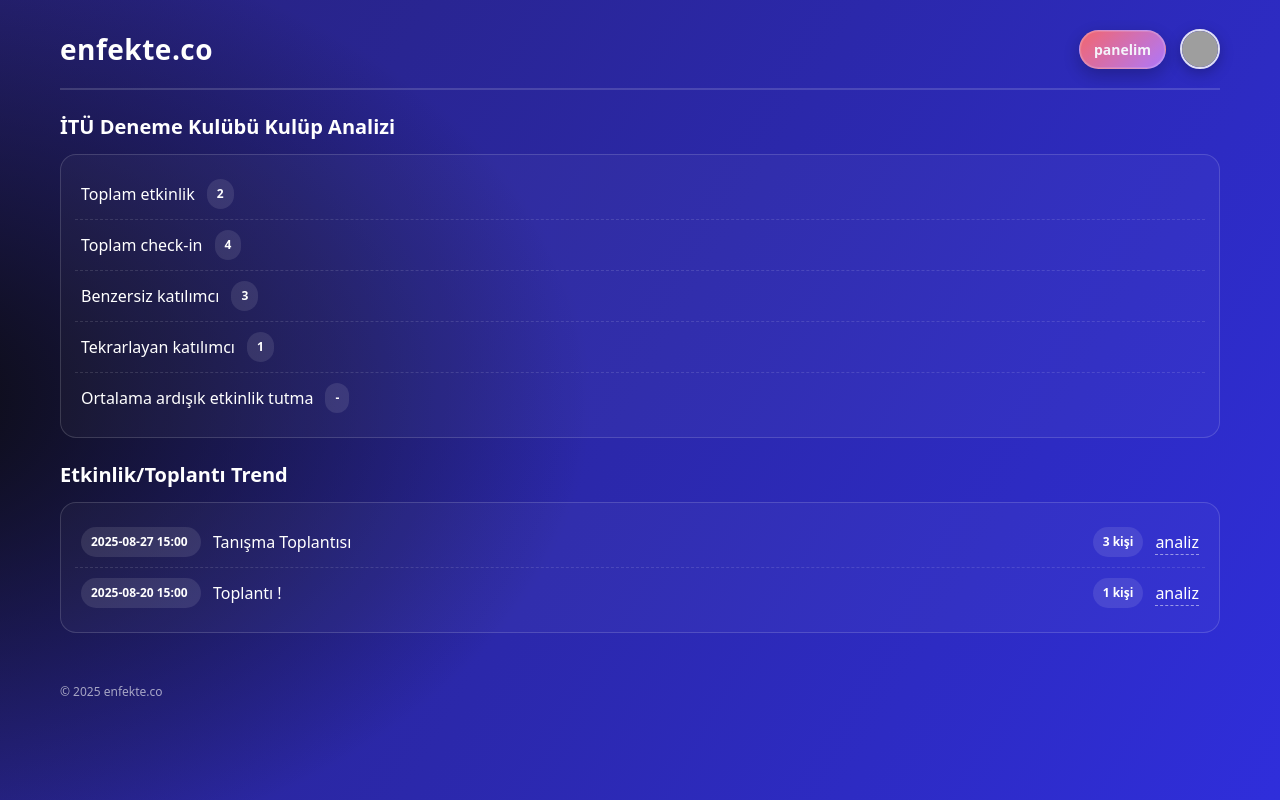
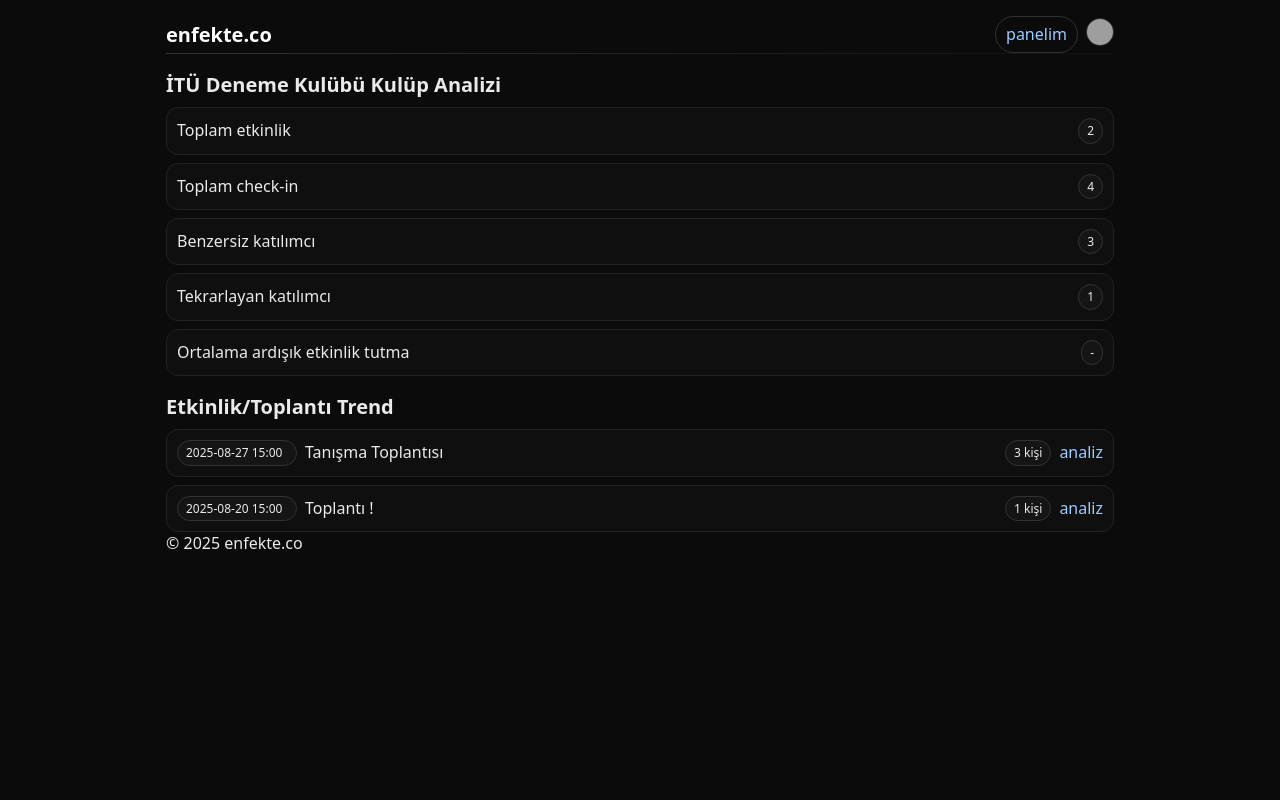
Before and after one commit to fizikistkomran/vers1, a Flask app: page /clubs/1/analysis in a window 1280 px wide. Run offline with Flask 3, Linux system fonts and the light colour scheme; a user stored in the database is signed in; some libraries are stand-ins or nearby versions; grey boxes are pictures that could not be loaded.

Commit message:
Add files via upload

```diff
--- a/templates/base.html
+++ b/templates/base.html
@@ -1,87 +1,40 @@
 <!doctype html>
 <html lang="tr">
 <head>
-  <meta charset="utf-8">
+  <meta charset="utf-8" />
+  <meta name="viewport" content="width=device-width,initial-scale=1" />
   <title>{% block title %}enfekte.co{% endblock %}</title>
-  <meta name="viewport" content="width=device-width, initial-scale=1">
-  <meta name="color-scheme" content="dark light">
   <style>
-    :root{
-      --bg1:#0a0a0a; --bg2:#27227a; --bg3:#2f2edb;
-      --card1:#ff7ab6; --card2:#ffd86b;
-      --text:#ffffff; --muted:#c8c8d0;
-      --chip1:#ff6a6a; --chip2:#b57cff;
-      --glass: rgba(255,255,255,.08); --glass-stroke: rgba(255,255,255,.15);
-    }
+    :root{color-scheme:dark light}
     *{box-sizing:border-box}
-    html,body{height:100%}
-    body{
-      margin:0;
-      font:16px/1.5 system-ui,-apple-system,Segoe UI,Roboto,Ubuntu,"Helvetica Neue",Arial;
-      color:var(--text);
-      background:
-        radial-gradient(1200px 100% at -10% 50%, var(--bg1), transparent 60%),
-        linear-gradient(120deg, var(--bg2), var(--bg3));
-      min-height:100%;
-    }
-    a{color:inherit;text-decoration:none}
-    .container{max-width:1200px;margin:0 auto;padding:28px 20px 80px}
-    header{display:flex;align-items:center;justify-content:space-between;margin-bottom:18px}
-    .brand{font-weight:800;font-size:28px;letter-spacing:.5px}
-    .brand-sep{height:2px;background:var(--glass-stroke);margin-top:8px;margin-bottom:20px}
-    .actions{display:flex;gap:14px;align-items:center}
-    .btn-badge{
-      display:inline-flex;align-items:center;gap:8px;
-      padding:8px 14px;border-radius:999px;font-weight:700;font-size:14px;
-      background:linear-gradient(135deg,var(--chip1),var(--chip2));
-      border:1px solid rgba(255,255,255,.25);
-      box-shadow:0 6px 18px rgba(0,0,0,.25), inset 0 0 0 1px rgba(255,255,255,.15);
-      transition:transform .08s ease, opacity .15s ease; opacity:.95;
-    }
-    .btn-badge:hover{transform:translateY(-1px);opacity:1}
-    .avatar{
-      width:40px;height:40px;border-radius:50%;object-fit:cover;
-      border:2px solid rgba(255,255,255,.85); box-shadow:0 4px 14px rgba(0,0,0,.25);
-      display:block;
-    }
-    .section-title{font-size:20px;font-weight:800;margin:22px 0 12px}
-    .muted{color:var(--muted)}
-    .grid{display:grid;gap:18px;grid-template-columns:repeat(4,minmax(0,1fr))}
-    @media (max-width:1100px){.grid{grid-template-columns:repeat(3,1fr)}}
-    @media (max-width:780px){.grid{grid-template-columns:repeat(2,1fr)}}
-    @media (max-width:480px){.grid{grid-template-columns:1fr}}
-    .card{
-      border-radius:24px;padding:18px;background:linear-gradient(135deg,var(--card1),var(--card2));
-      color:#fff;font-weight:800;box-shadow:0 10px 26px rgba(0,0,0,.25);
-      min-height:110px;display:flex;flex-direction:column;justify-content:flex-end;
-      transition:transform .08s ease, box-shadow .12s ease, filter .12s ease; position:relative;overflow:hidden;
-    }
-    .card:hover{transform:translateY(-3px);box-shadow:0 14px 30px rgba(0,0,0,.32);filter:saturate(1.05)}
-    .card .club{position:absolute;top:10px;left:12px;font-size:12px;font-weight:700;opacity:.9}
-    .card .meta{font-size:13px;font-weight:700;opacity:.95}
-    .chip{
-      font-size:12px;font-weight:800;padding:6px 10px;border-radius:999px;
-      background:var(--glass); backdrop-filter: blur(8px);
-      border:1px solid var(--glass-stroke); display:inline-block;margin-bottom:8px;
-    }
-    .toolbar{display:flex;gap:10px;flex-wrap:wrap}
-    .toolbar a{padding:10px 14px;border-radius:12px;background:var(--glass);border:1px solid var(--glass-stroke);font-weight:700}
-    .list{background:rgba(255,255,255,.03);border:1px solid var(--glass-stroke);border-radius:16px;padding:14px}
-    .row{display:flex;gap:12px;align-items:center;padding:10px 6px;border-bottom:1px dashed rgba(255,255,255,.12)}
-    .row:last-child{border-bottom:none}
-    .pill{padding:6px 10px;border-radius:999px;background:rgba(255,255,255,.1);font-size:12px;font-weight:700}
-    .kbd{font-family:ui-monospace,SFMono-Regular,Menlo,monospace;font-size:12px;opacity:.85}
-    .empty{opacity:.75;padding:16px}
-    .sub{font-size:13px;color:var(--muted)}
-    .link{border-bottom:1px dashed rgba(255,255,255,.5)}
-    footer{opacity:.6;font-size:12px;margin-top:50px}
+    body{margin:0;font-family:system-ui,-apple-system,Segoe UI,Roboto,Ubuntu;line-height:1.45;background:#0b0b0b;color:#eaeaea}
+    a{color:#9ecbff;text-decoration:none}
+    a:hover{text-decoration:underline}
+    .container{max-width:980px;margin:0 auto;padding:16px}
+    header{display:flex;align-items:center;justify-content:space-between;gap:12px}
+    .brand a{font-weight:800;font-size:20px;color:#fff}
+    .brand-sep{height:1px;background:linear-gradient(90deg,#333,#111)}
+    .actions{display:flex;gap:8px;align-items:center}
+    .btn-badge{display:inline-flex;align-items:center;gap:8px;border:1px solid #333;border-radius:999px;padding:6px 10px}
+    .avatar{width:28px;height:28px;border-radius:50%;object-fit:cover;border:1px solid #333;background:#222}
+    .section-title{font-size:20px;margin:16px 0 8px}
+    .list{display:flex;flex-direction:column;gap:8px}
+    .row{display:flex;gap:8px;align-items:center;justify-content:space-between;padding:10px;border:1px solid #222;border-radius:12px;background:#0f0f0f}
+    .pill{display:inline-flex;align-items:center;padding:3px 8px;border:1px solid #333;border-radius:999px;font-size:12px;background:#151515}
+    .grid{display:grid;grid-template-columns:repeat(auto-fit,minmax(220px,1fr));gap:12px}
+    .card{display:block;border:1px solid #222;border-radius:16px;padding:12px;background:#0f0f0f;min-height:120px}
+    .chip{display:inline-block;border:1px solid #333;border-radius:999px;padding:2px 8px;font-size:12px;background:#141414}
+    .meta{opacity:.7;font-size:12px}
+    .empty{opacity:.6;font-size:12px;margin-top:50px}
   </style>
   {% block head %}{% endblock %}
 </head>
 <body>
   <div class="container">
     <header role="banner" aria-label="Üst menü">
-      <div class="brand"><a href="{{ url_for('home') }}" aria-label="Anasayfa">enfekte.co</a></div>
+      <div class="brand">
+        <a href="{{ url_for('home') }}" aria-label="Anasayfa">enfekte.co</a>
+      </div>
       <nav class="actions" aria-label="Hızlı işlemler">
         {% if user %}
           <a class="btn-badge" href="{{ url_for('my_panels') }}">panelim</a>
@@ -95,11 +48,7 @@
           </a>
         {% else %}
           <!-- DİREKT LINKEDIN YETKİLENDİRME URL'İ -->
-          <a
-  class="btn-badge"
-  href="{{ url_for('li_login') }}"
-  rel="noopener"
->giriş yap</a>
+          <a class="btn-badge" href="{{ url_for('li_login') }}" rel="noopener">giriş yap</a>
         {% endif %}
       </nav>
     </header>
```
